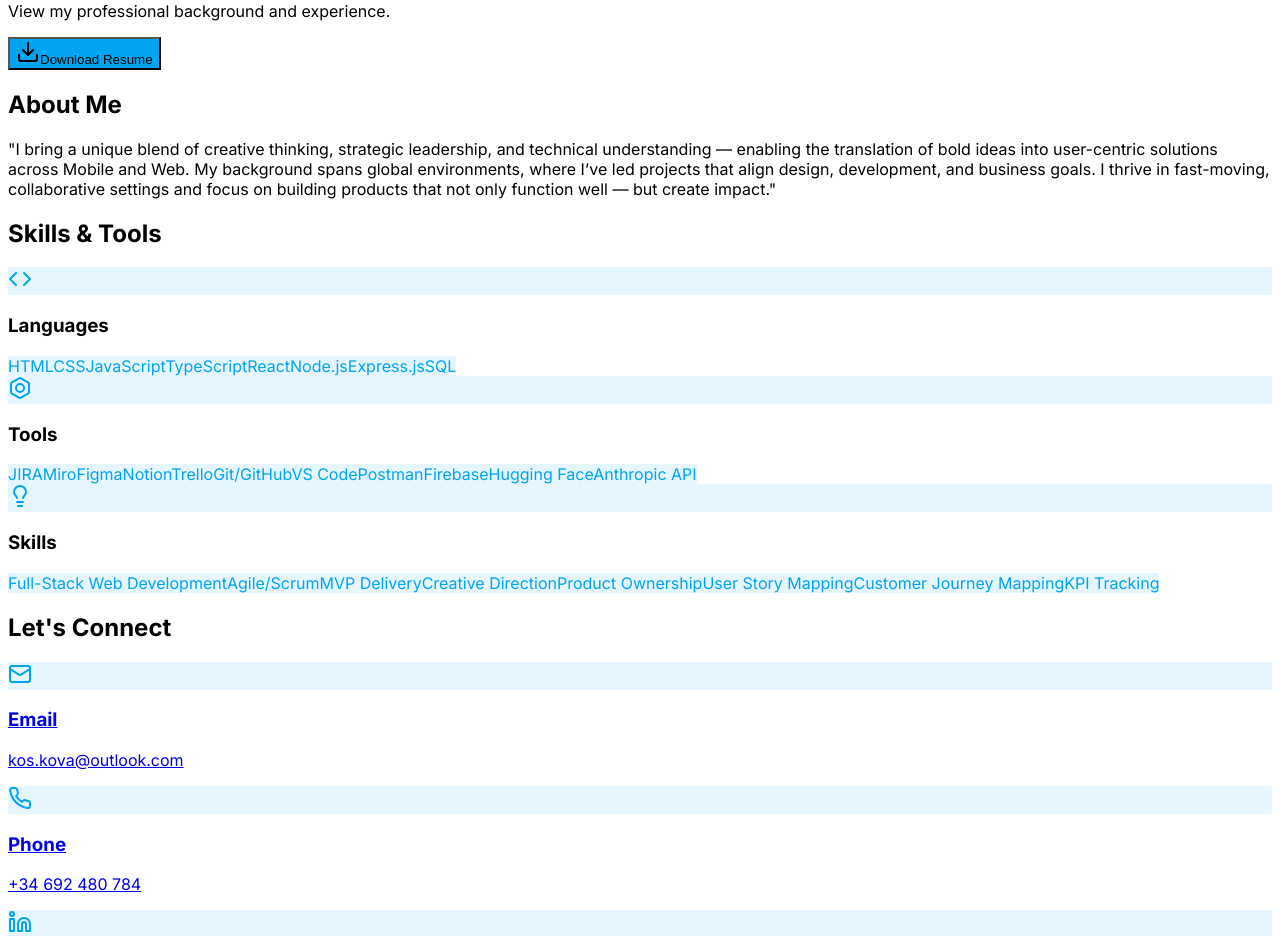
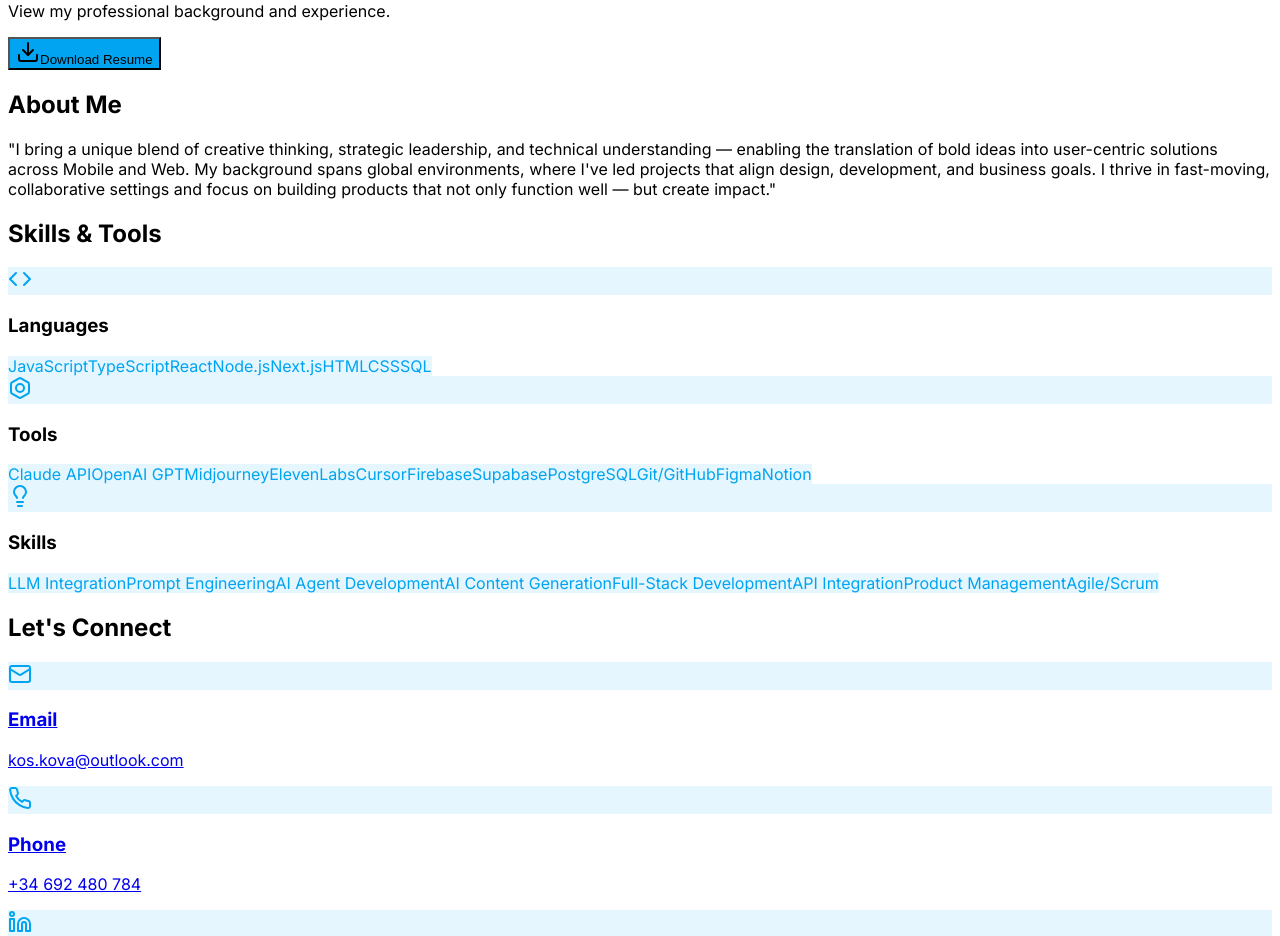
Before and after one commit to kostiantynkovalchuk/PORTFOLIO, a React (Vite) app in the folder client/: page /info in a window 1280 px wide. Shown: the part 2640-3576 px from the top of the page. Built offline with nearby package versions, Linux system fonts and the light colour scheme.

Commit message:
AI engineer skills upd, about me font make bold

```diff
--- a/client/src/data/cases.json
+++ b/client/src/data/cases.json
@@ -1,4 +1,50 @@
 [
+  {
+    "id": "gradus-ai",
+    "title": "Gradus AI",
+    "tags": ["Agentic AI", "HeyGen", "PostgreSQL"],
+    "category": ["web-development", "product-management", "ai"],
+    "image": "images/graduscover.png",
+    "url": "https://www.gradusmedia.org/",
+    "behanceUrl": "https://www.behance.net/gallery/242382423/Gradus-AI?platform=direct",
+    "description": "An ambitious AI-powered beverage industry platform enabling the entire marketing-to-sales funnel with the help of AI avatars, content generation, and autonomous agent workflows.",
+    "features": [
+      "🤖 Autonomous Content Pipeline",
+      "🎭 AI Avatar Personalities",
+      "📊 Multi-Platform Distribution",
+      "🎯 B2B Targeting"
+    ]
+  },
+  {
+    "id": "funju",
+    "title": "Funju",
+    "tags": ["Supabase", "Leaflet.js", "UI/UX", "E-commerce"],
+    "category": ["web-development", "product-management", "ai"],
+    "image": "images/funjucover.png",
+    "url": "https://funju.bar/",
+    "behanceUrl": "https://www.behance.net/gallery/242435501/FUNJU",
+    "description": "Launch website for FUNJU — Korean-inspired soju targeting Ukrainian consumers. Combines product storytelling with e-commerce integration and lead generation.",
+    "features": [
+      "i18n (Ukrainian/English) with age verification",
+      "Interactive 3D bottle presentation and product videos",
+      "Geo-targeted POS locator with social media integration"
+    ]
+  },
+  {
+    "id": "citadel",
+    "title": "Citadel",
+    "tags": ["JavaScript", "UI/UX", "HTML", "CSS"],
+    "category": ["web-development", "product-management"],
+    "image": "images/citadel_cover.jpeg",
+    "url": "https://ctadel.netlify.app/",
+    "behanceUrl": "https://www.behance.net/gallery/232491537/Citadel",
+    "description": "A bilingual landing page for a Ukrainian MilTech startup featuring a bold USP, 3D product demo, and lead capture form.",
+    "features": [
+      "Integrated Stripe payment gateway",
+      "Real-time inventory tracking",
+      "Admin dashboard with analytics"
+    ]
+  },
   {
     "id": "rethingit",
     "title": "RethingIt",
@@ -30,50 +76,13 @@
     ]
   },
   {
-    "id": "citadel",
-    "title": "Citadel",
-    "tags": ["JavaScript", "UI/UX", "HTML", "CSS"],
-    "category": ["web-development", "product-management"],
-    "image": "images/citadel_cover.jpeg",
-    "url": "https://ctadel.netlify.app/",
-    "behanceUrl": "https://www.behance.net/gallery/232491537/Citadel",
-    "description": "A bilingual landing page for a Ukrainian MilTech startup featuring a bold USP, 3D product demo, and lead capture form.",
-    "features": [
-      "Integrated Stripe payment gateway",
-      "Real-time inventory tracking",
-      "Admin dashboard with analytics"
-    ]
-  },
-  {
-    "id": "funju",
-    "title": "Funju",
-    "tags": ["Supabase", "Leaflet.js", "UI/UX", "E-commerce"],
-    "category": ["web-development", "product-management"],
-    "image": "images/funjucover.png",
-    "url": "https://funju.bar/",
-    "behanceUrl": "https://www.behance.net/gallery/242435501/FUNJU",
-    "description": "Launch website for FUNJU — Korean-inspired soju targeting Ukrainian consumers. Combines product storytelling with e-commerce integration and lead generation.",
-    "features": [
-      "i18n (Ukrainian/English) with age verification",
-      "Interactive 3D bottle presentation and product videos",
-      "Geo-targeted POS locator with social media integration"
-    ]
-  },
-  {
-    "id": "gradus-ai",
-    "title": "Gradus AI",
-    "tags": ["Agentic AI", "HeyGen", "PostgreSQL"],
-    "category": ["web-development", "product-management", "ai"],
-    "image": "images/graduscover.png",
-    "url": "https://www.gradusmedia.org/",
-    "behanceUrl": "https://www.behance.net/gallery/242382423/Gradus-AI?platform=direct",
-    "description": "An ambitious AI-powered beverage industry platform enabling the entire marketing-to-sales funnel with the help of AI avatars, content generation, and autonomous agent workflows.",
-    "features": [
-      "🤖 Autonomous Content Pipeline",
-      "🎭 AI Avatar Personalities",
-      "📊 Multi-Platform Distribution",
-      "🎯 B2B Targeting"
-    ]
+    "id": "koschef",
+    "title": "Kos Chef",
+    "tags": ["React", "Netlify Function", "Claude API", "Mobile"],
+    "category": ["ai", "mini-apps"],
+    "image": "images/koschef_cover.jpeg",
+    "url": "https://kos-chef.netlify.app/",
+    "description": "An AI-powered recipe generator that creates unique recipes based on your ingredients."
   },
   {
     "id": "blackjack-game",
@@ -144,37 +153,5 @@
       "Offline-first functionality",
       "Progressive Web App features"
     ]
-  },
-  {
-    "id": "password-generator",
-    "title": "Password Generator",
-    "tags": ["JavaScript", "HTML", "CSS", "Mobile"],
-    "category": "mini-apps",
-    "image": "images/passwordgenerator_cover.jpeg",
-    "url": "https://kos-pass.netlify.app/",
-    "description": "An app that generates strong, random passwords keeping hackers out of business. Whether you need a quick solution or want to make your old password strong again.",
-    "features": [
-      "Drag and drop task organization",
-      "Offline-first functionality",
-      "Progressive Web App features"
-    ]
-  },
-  {
-    "id": "koschef",
-    "title": "Kos Chef",
-    "tags": ["React", "Netlify Function", "Claude API", "Mobile"],
-    "category": "ai",
-    "image": "images/koschef_cover.jpeg",
-    "url": "https://kos-chef.netlify.app/",
-    "description": "An AI-powered recipe generator that creates unique recipes based on your ingredients."
-  },
-  {
-    "id": "describer",
-    "title": "Image Describer",
-    "tags": ["React", "CloudFlare Pages", "Claude API"],
-    "category": "ai",
-    "image": "images/describer_cover.jpeg",
-    "url": "https://describer.pages.dev/",
-    "description": "Equipped with accessibility features, The Describer helps people with impaired sight by providing AI-powered voice and text descriptions of images."
   }
 ]
--- a/client/src/pages/Info.tsx
+++ b/client/src/pages/Info.tsx
@@ -3,39 +3,39 @@ import { Mail, Phone, Linkedin, Code, Bolt, Lightbulb } from "lucide-react";
 
 export default function Info() {
   const languages = [
-    "HTML",
-    "CSS",
     "JavaScript",
     "TypeScript",
     "React",
     "Node.js",
-    "Express.js",
+    "Next.js",
+    "HTML",
+    "CSS",
     "SQL",
   ];
 
   const tools = [
-    "JIRA",
-    "Miro",
+    "Claude API",
+    "OpenAI GPT",
+    "Midjourney",
+    "ElevenLabs",
+    "Cursor",
+    "Firebase",
+    "Supabase",
+    "PostgreSQL",
+    "Git/GitHub",
     "Figma",
     "Notion",
-    "Trello",
-    "Git/GitHub",
-    "VS Code",
-    "Postman",
-    "Firebase",
-    "Hugging Face",
-    "Anthropic API",
   ];
 
   const skills = [
-    "Full-Stack Web Development",
+    "LLM Integration",
+    "Prompt Engineering",
+    "AI Agent Development",
+    "AI Content Generation",
+    "Full-Stack Development",
+    "API Integration",
+    "Product Management",
     "Agile/Scrum",
-    "MVP Delivery",
-    "Creative Direction",
-    "Product Ownership",
-    "User Story Mapping",
-    "Customer Journey Mapping",
-    "KPI Tracking",
   ];
 
   return (
@@ -47,11 +47,11 @@ export default function Info() {
         <div className="max-w-4xl mx-auto">
           <div className="text-center mb-12">
             <h2 className="text-3xl font-semibold mb-6">About Me</h2>
-            <p className="text-lg text-gray-700 leading-relaxed max-w-3xl mx-auto">
+            <p className="text-lg text-gray-700 leading-relaxed max-w-3xl mx-auto font-bold">
               "I bring a unique blend of creative thinking, strategic
               leadership, and technical understanding — enabling the translation
               of bold ideas into user-centric solutions across Mobile and Web.
-              My background spans global environments, where I’ve led projects
+              My background spans global environments, where I've led projects
               that align design, development, and business goals. I thrive in
               fast-moving, collaborative settings and focus on building products
               that not only function well — but create impact."
```
